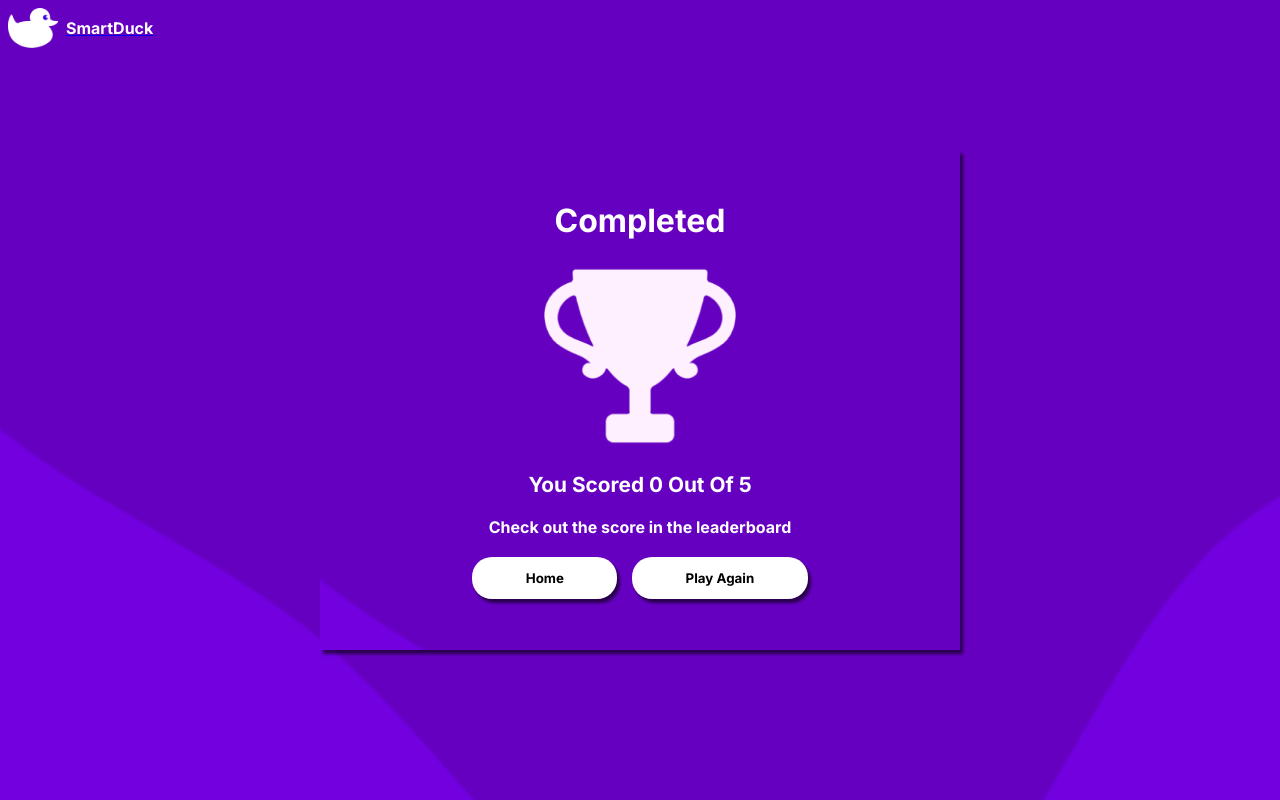
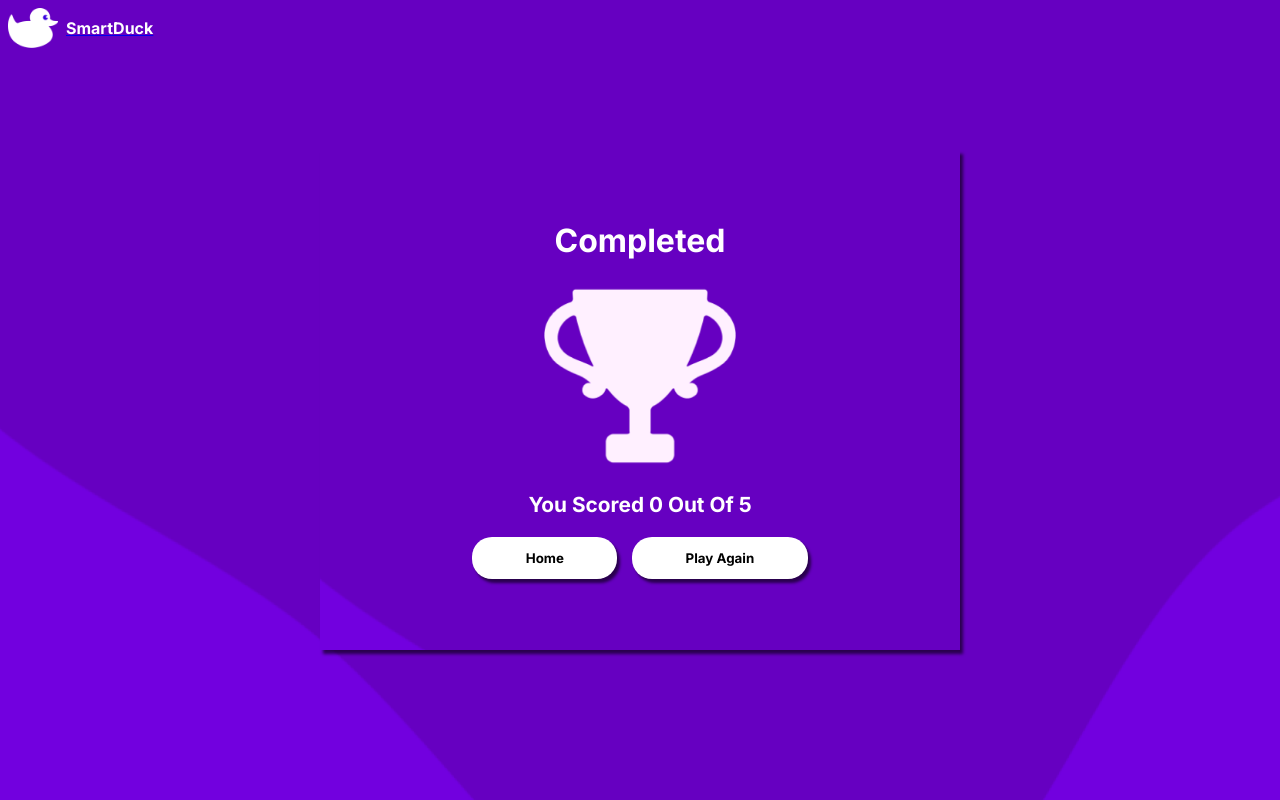
Before and after one commit to doheelee0328/Quiz, a React (Create React App) app in the folder client/: page /#/completed in a window 1280 px wide. Built offline with nearby package versions, Linux system fonts and the light colour scheme.

Commit message:
Removed a line

```diff
--- a/client/src/pages/Completed.tsx
+++ b/client/src/pages/Completed.tsx
@@ -29,12 +29,8 @@ const Completed = () => {
       <h1>Completed</h1>
       <img src={Trophy} alt='trophy' className='trophy-image' />
       <p className='score-completed'>{`You Scored ${score} Out Of 5`}</p>
-      <p className='leaderboard-message'>
-        Check out the score in the leaderboard
-      </p>
       <div className='completed-button-container'>
         <Button title='Home' onClick={goToHome} />
-
         <Button title='Play Again' onClick={goBackToQuestions} />
       </div>
     </div>
```
